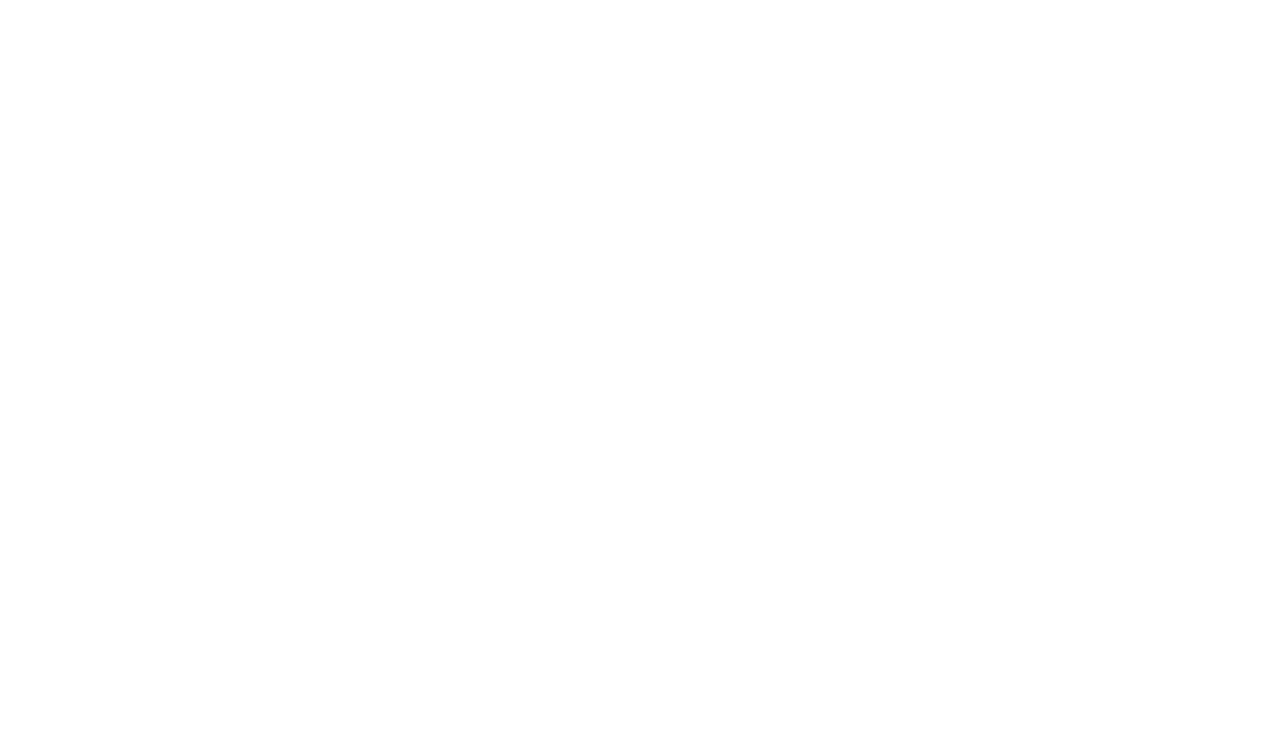
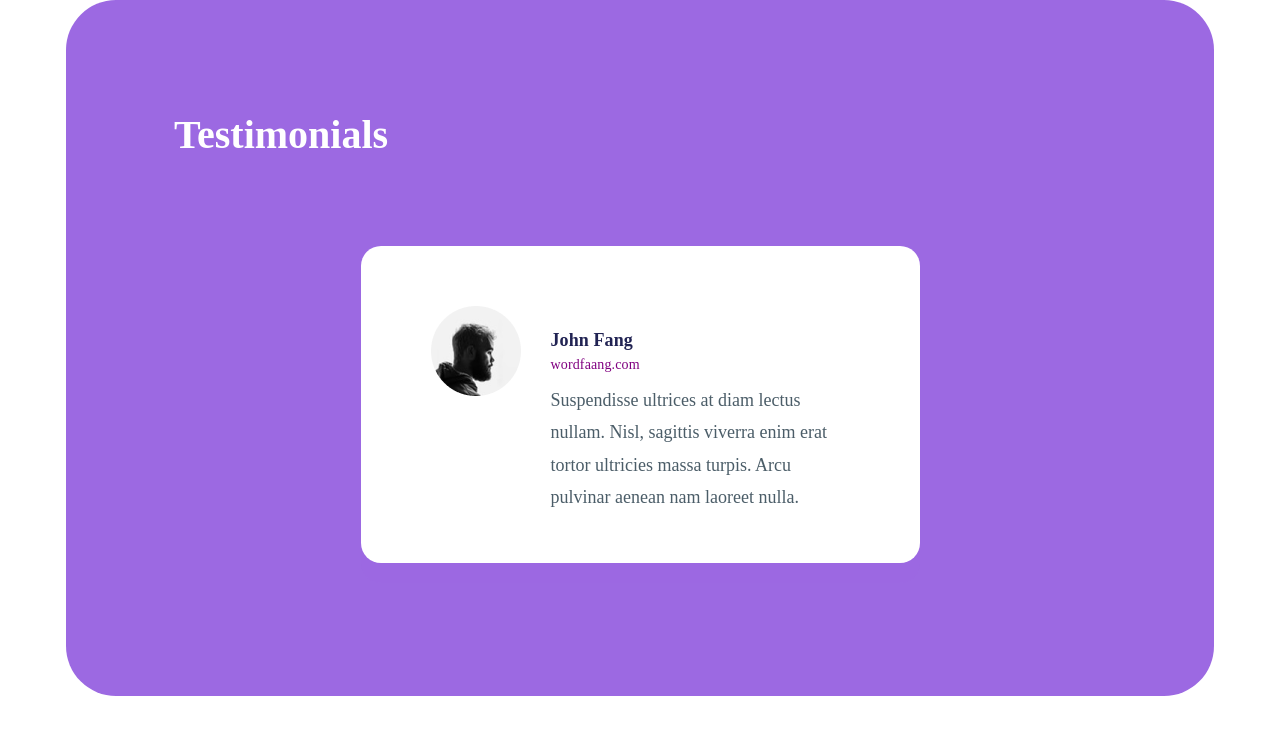
Before and after one commit to amigo228/PracticeFE, a plain HTML site: page index.html in a window 1280 px wide. Drawn offline with Linux system fonts and the light colour scheme.

Commit message:
first commit

```diff
--- a/index.html
+++ b/index.html
@@ -5,11 +5,40 @@
     <meta charset="UTF-8">
     <meta http-equiv="X-UA-Compatible" content="IE=edge">
     <meta name="viewport" content="width=device-width, initial-scale=1.0">
+    <link rel="stylesheet" href="src/css/main.css">
     <title>Document</title>
 </head>
 
 <body>
+    <main>
+        <section class="testimonials">
+            <div class="container">
 
+                <div class="testimonials-holder">
+                    <h2>Testimonials</h2>
+                </div>
+                <div class="cover">
+                    <div class="white-cover">
+                        <div class="image-holder">
+                            <img src="src/img/image7.png" alt="photo description">
+                        </div>
+
+                        <div class="text-holder">
+                            <h4>John Fang </h4>
+
+
+                            <p>Suspendisse ultrices at diam lectus nullam.
+                                Nisl, sagittis viverra enim erat tortor ultricies massa turpis. Arcu pulvinar aenean nam
+                                laoreet nulla.</p>
+                        </div>
+
+                    </div>
+                </div>
+
+
+            </div>
+        </section>
+    </main>
 </body>
 
 </html>
--- a/src/style/_general.scss
+++ b/src/style/_general.scss
@@ -25,7 +25,7 @@ p {
 }
 
 .container {
-    max-width: 1118px;
+    max-width: 1148px;
     width: 100%;
     padding: 0 15px;
     margin: 0 auto;
--- /dev/null
+++ b/src/style/blocks/_testimonals-section.scss
@@ -0,0 +1,109 @@
+.testimonials {
+    .container {
+        background-color: $purple;
+        border-radius: 50px;
+    }
+
+    .cover {
+        padding-bottom: 33px;
+
+        @include media ('>=1024px') {
+            padding-bottom: 133px;
+        }
+    }
+
+    .white-cover {
+        padding: 15px;
+        margin: 0 auto;
+        background-color: #fff;
+        box-shadow: 0px 20px 0px rgba(156, 105, 226, 0.3);
+        border-radius: 20px;
+
+        @include media ('>=768px') {
+            display: flex;
+            flex-wrap: wrap;
+            width: 50%;
+            justify-content: center;
+            align-items: center;
+            flex-direction: column;
+        }
+
+        @include media ('>=1024px') {
+            padding: 0;
+            flex-direction: row;
+            justify-content: unset;
+            align-items: unset;
+        }
+    }
+
+    .testimonials-holder {
+        padding: 25px 0 0;
+
+        @include media ('>=768px') {
+            padding: 109px 0 85px 93px;
+        }
+
+    }
+
+    h2 {
+        display: block;
+        font-weight: 700;
+        font-size: 34px;
+        line-height: 130%;
+        color: #fff;
+        margin-bottom: 30px;
+
+        @include media ('>=768px') {
+            font-size: 40px;
+            margin-bottom: 0;
+        }
+    }
+
+    .image-holder {
+
+        @include media ('>=1024px') {
+            padding: 60px 30px 0 70px;
+        }
+
+    }
+
+    .text-holder {
+        padding: 20px 0;
+
+        @include media ('>=768px') {
+            width: 50%;
+            padding: 80px 0 50px;
+        }
+
+    }
+
+    h4 {
+        font-weight: 900;
+        font-size: 18px;
+        line-height: 160%;
+        letter-spacing: 0.005em;
+        color: $dark-blue;
+        position: relative;
+        margin-bottom: 29px;
+
+        &::after {
+            content: 'wordfaang.com';
+            position: absolute;
+            bottom: 0;
+            left: 0;
+            transform: translateY(100%);
+            color: purple;
+            font-weight: 500;
+            font-size: 14px;
+            line-height: 160%;
+            letter-spacing: 0.01em;
+            cursor: pointer;
+        }
+    }
+
+    p {
+        font-size: 18px;
+        line-height: 180%;
+        color: $light-grey;
+    }
+}
--- a/src/style/main.scss
+++ b/src/style/main.scss
@@ -1,3 +1,4 @@
 @import 'mixins';
 @import 'variables';
 @import 'general';
+@import 'blocks/testimonals-section';
```
Also changed, not shown: src/css/main.css, src/style/main.css (added), 1 other file.
